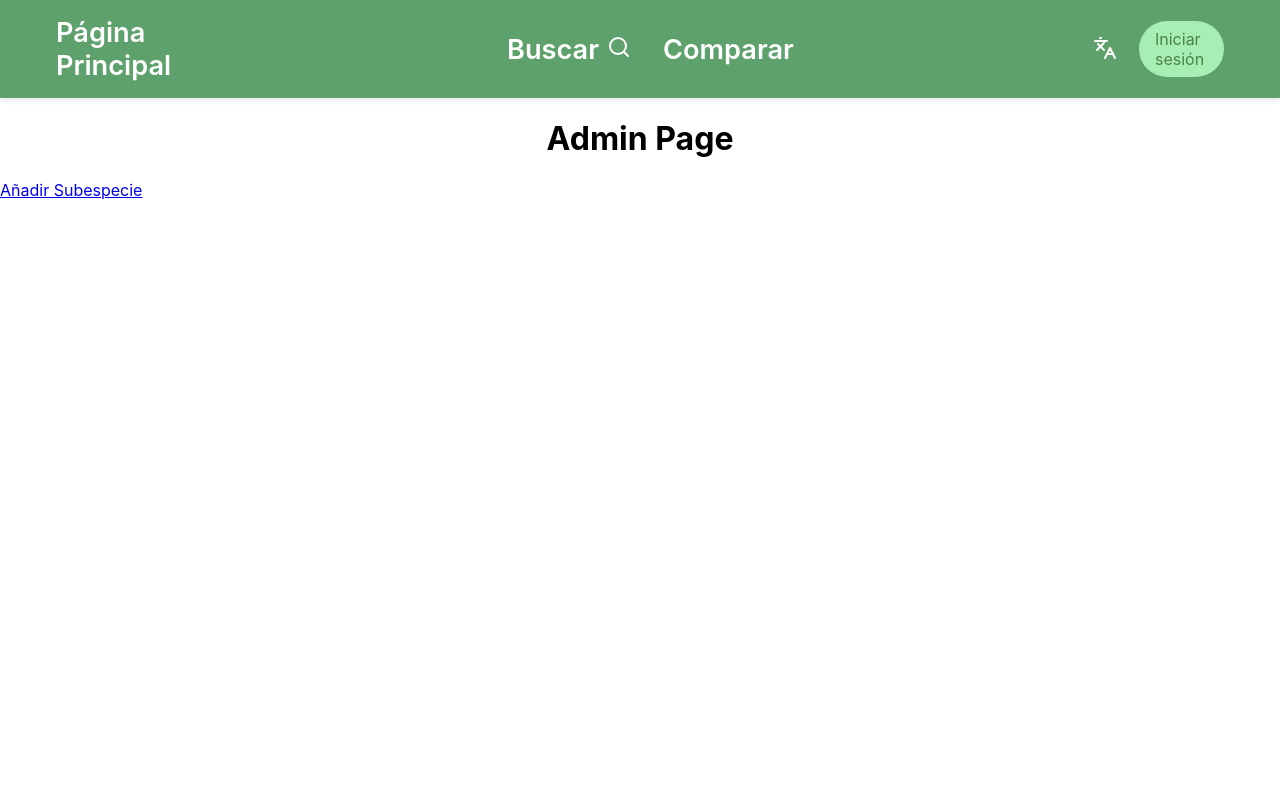
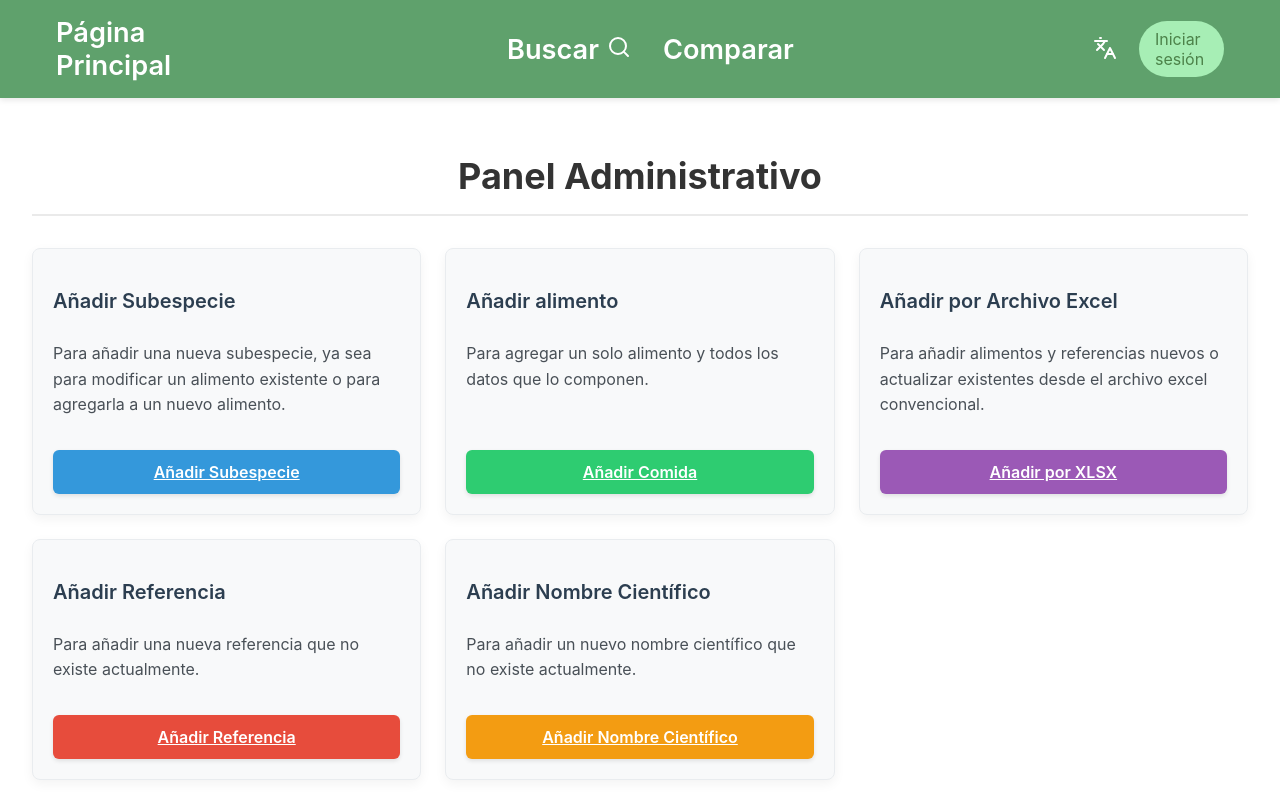
Before and after one commit to Pixoll/food-comp-db-frontend, a Next.js app: page /admin-page in a window 1280 px wide. Built offline with nearby package versions, Linux system fonts and the light colour scheme.

Commit message:
feat: Add more pages and styles to admin pag.

```diff
--- /dev/null
+++ b/src/app/admin-page/add-food/page.tsx
@@ -0,0 +1,7 @@
+export default function AddFoodPage(){
+    return (
+        <div>
+            <h1>Pagina para agregar un alimento</h1>
+        </div>
+    )
+}
--- /dev/null
+++ b/src/app/admin-page/add-foods-and-references/page.tsx
@@ -0,0 +1,7 @@
+export default function AddFoodsPageByXlsx(){
+    return (
+        <div>
+            <h1>Pagina para agregar uno o varios alimentos en formato excel</h1>
+        </div>
+    )
+}
--- /dev/null
+++ b/src/app/admin-page/add-reference/page.tsx
@@ -0,0 +1,7 @@
+export default function AddReferencePage() {
+    return (
+        <div>
+            <h1>Pagina para agregar una referencia nueva</h1>
+        </div>
+    )
+}
--- /dev/null
+++ b/src/app/admin-page/add-scientific-name/page.tsx
@@ -0,0 +1,7 @@
+export default function AddScientificNamePage() {
+    return (
+        <div>
+            <h1>Pagina un nuevo nombre cientifico</h1>
+        </div>
+    )
+}
--- a/src/app/admin-page/page.tsx
+++ b/src/app/admin-page/page.tsx
@@ -1,14 +1,96 @@
+import Link from "next/link";
+
 export default function AdminPage() {
     return (
-        <div className="p-6">
-            <h1 className="text-center text-[2xl] font-bold mb-4">Admin Page</h1>
+        <div className="p-[32px] h-[100vh] flex flex-col">
+            <h1 className="text-center text-[36px] font-[700] mb-[32px] text-[#333] border-b-[2px] pb-[16px] border-[#eaeaea]">
+                Panel Administrativo
+            </h1>
 
-            <a
-                href="/admin-page/add-subspecies"
-                className="vis"
-            >
-                Añadir Subespecie
-            </a>
+            <div
+                className="grid grid-cols-3 gap-[24px] flex-grow">
+                <div
+                    className="bg-[#f8f9fa] rounded-[8px] shadow-[0_4px_12px_rgba(0,0,0,0.05)] overflow-hidden border-[1px] border-[#e9ecef] hover:shadow-[0_8px_16px_rgba(0,0,0,0.1)] transition-shadow duration-[300ms] flex flex-col">
+                    <div className="p-[20px] flex-grow flex flex-col">
+                        <h3 className="text-[20px] font-[600] mb-[12px] text-[#2c3e50]">Añadir Subespecie</h3>
+                        <p className="text-[16px] text-[#495057] leading-[1.6] flex-grow">
+                            Para añadir una nueva subespecie, ya sea para modificar un alimento existente o para
+                            agregarla a un nuevo alimento.
+                        </p>
+                        <div className="mt-[16px] flex justify-center">
+                            <Link href="/admin-page/add-subspecies"
+                                  className="w-full text-center py-[12px] px-[24px] bg-[#3498db] text-[#ffffff] rounded-[6px] font-[600] hover:bg-[#2980b9] transition-colors duration-[200ms] shadow-[0_2px_4px_rgba(0,0,0,0.1)]">
+                                Añadir Subespecie
+                            </Link>
+                        </div>
+                    </div>
+                </div>
+
+                <div
+                    className="bg-[#f8f9fa] rounded-[8px] shadow-[0_4px_12px_rgba(0,0,0,0.05)] overflow-hidden border-[1px] border-[#e9ecef] hover:shadow-[0_8px_16px_rgba(0,0,0,0.1)] transition-shadow duration-[300ms] flex flex-col">
+                    <div className="p-[20px] flex-grow flex flex-col">
+                        <h3 className="text-[20px] font-[600] mb-[12px] text-[#2c3e50]">Añadir alimento</h3>
+                        <p className="text-[16px] text-[#495057] leading-[1.6] flex-grow">
+                            Para agregar un solo alimento y todos los datos que lo componen.
+                        </p>
+                        <div className="mt-[16px] flex justify-center">
+                            <Link href="/admin-page/add-food"
+                                  className="w-full text-center py-[12px] px-[24px] bg-[#2ecc71] text-[#ffffff] rounded-[6px] font-[600] hover:bg-[#27ae60] transition-colors duration-[200ms] shadow-[0_2px_4px_rgba(0,0,0,0.1)]">
+                                Añadir Comida
+                            </Link>
+                        </div>
+                    </div>
+                </div>
+
+                <div
+                    className="bg-[#f8f9fa] rounded-[8px] shadow-[0_4px_12px_rgba(0,0,0,0.05)] overflow-hidden border-[1px] border-[#e9ecef] hover:shadow-[0_8px_16px_rgba(0,0,0,0.1)] transition-shadow duration-[300ms] flex flex-col">
+                    <div className="p-[20px] flex-grow flex flex-col">
+                        <h3 className="text-[20px] font-[600] mb-[12px] text-[#2c3e50]">Añadir por Archivo Excel</h3>
+                        <p className="text-[16px] text-[#495057] leading-[1.6] flex-grow">
+                            Para añadir alimentos y referencias nuevos o actualizar existentes desde el archivo excel
+                            convencional.
+                        </p>
+                        <div className="mt-[16px] flex justify-center">
+                            <Link href="/admin-page/add-foods-and-references"
+                                  className="w-full text-center py-[12px] px-[24px] bg-[#9b59b6] text-[#ffffff] rounded-[6px] font-[600] hover:bg-[#8e44ad] transition-colors duration-[200ms] shadow-[0_2px_4px_rgba(0,0,0,0.1)]">
+                                Añadir por XLSX
+                            </Link>
+                        </div>
+                    </div>
+                </div>
+
+                <div
+                    className="bg-[#f8f9fa] rounded-[8px] shadow-[0_4px_12px_rgba(0,0,0,0.05)] overflow-hidden border-[1px] border-[#e9ecef] hover:shadow-[0_8px_16px_rgba(0,0,0,0.1)] transition-shadow duration-[300ms] flex flex-col">
+                    <div className="p-[20px] flex-grow flex flex-col">
+                        <h3 className="text-[20px] font-[600] mb-[12px] text-[#2c3e50]">Añadir Referencia</h3>
+                        <p className="text-[16px] text-[#495057] leading-[1.6] flex-grow">
+                            Para añadir una nueva referencia que no existe actualmente.
+                        </p>
+                        <div className="mt-[16px] flex justify-center">
+                            <Link href="/admin-page/add-reference"
+                                  className="w-full text-center py-[12px] px-[24px] bg-[#e74c3c] text-[#ffffff] rounded-[6px] font-[600] hover:bg-[#c0392b] transition-colors duration-[200ms] shadow-[0_2px_4px_rgba(0,0,0,0.1)]">
+                                Añadir Referencia
+                            </Link>
+                        </div>
+                    </div>
+                </div>
+
+                <div
+                    className="bg-[#f8f9fa] rounded-[8px] shadow-[0_4px_12px_rgba(0,0,0,0.05)] overflow-hidden border-[1px] border-[#e9ecef] hover:shadow-[0_8px_16px_rgba(0,0,0,0.1)] transition-shadow duration-[300ms] flex flex-col">
+                    <div className="p-[20px] flex-grow flex flex-col">
+                        <h3 className="text-[20px] font-[600] mb-[12px] text-[#2c3e50]">Añadir Nombre Científico</h3>
+                        <p className="text-[16px] text-[#495057] leading-[1.6] flex-grow">
+                            Para añadir un nuevo nombre científico que no existe actualmente.
+                        </p>
+                        <div className="mt-[16px] flex justify-center">
+                            <Link href="/admin-page/add-scientific-name"
+                                  className="w-full text-center py-[12px] px-[24px] bg-[#f39c12] text-[#ffffff] rounded-[6px] font-[600] hover:bg-[#d35400] transition-colors duration-[200ms] shadow-[0_2px_4px_rgba(0,0,0,0.1)]">
+                                Añadir Nombre Científico
+                            </Link>
+                        </div>
+                    </div>
+                </div>
+            </div>
         </div>
     );
 }
```
